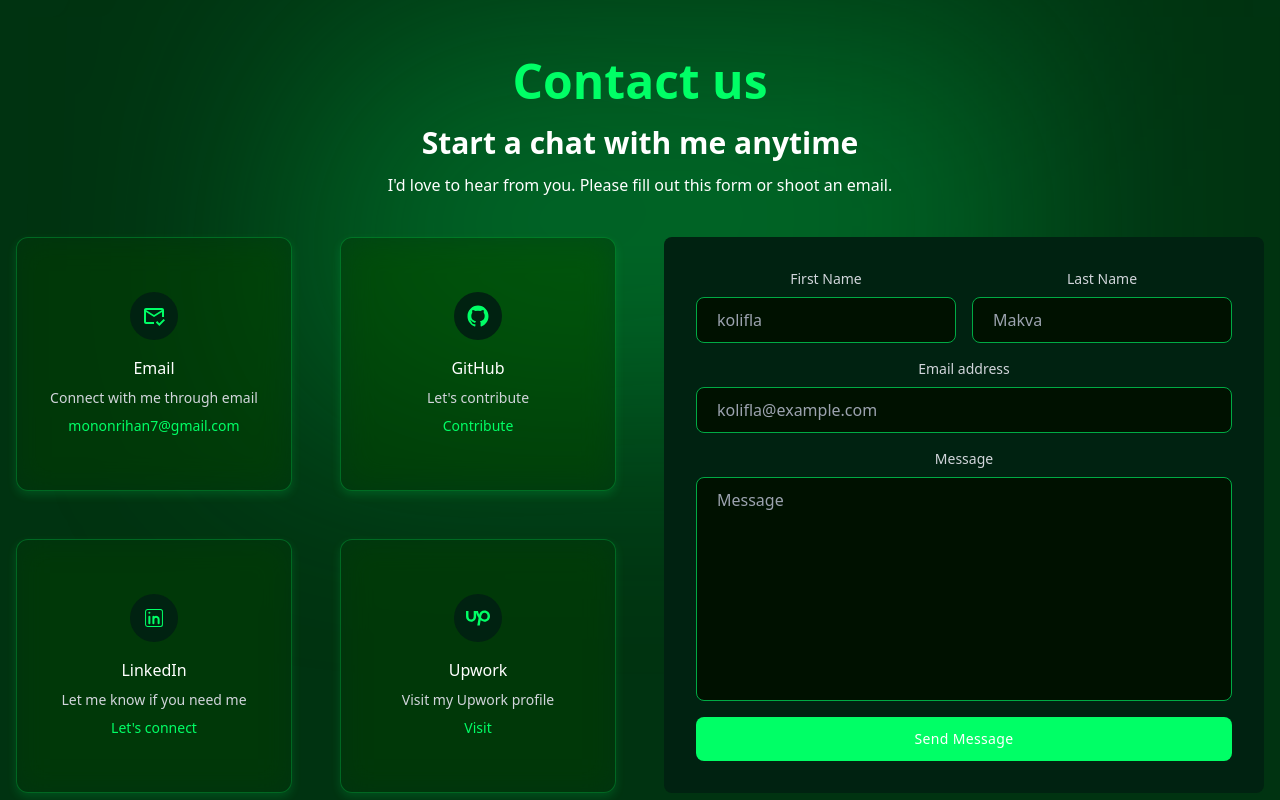
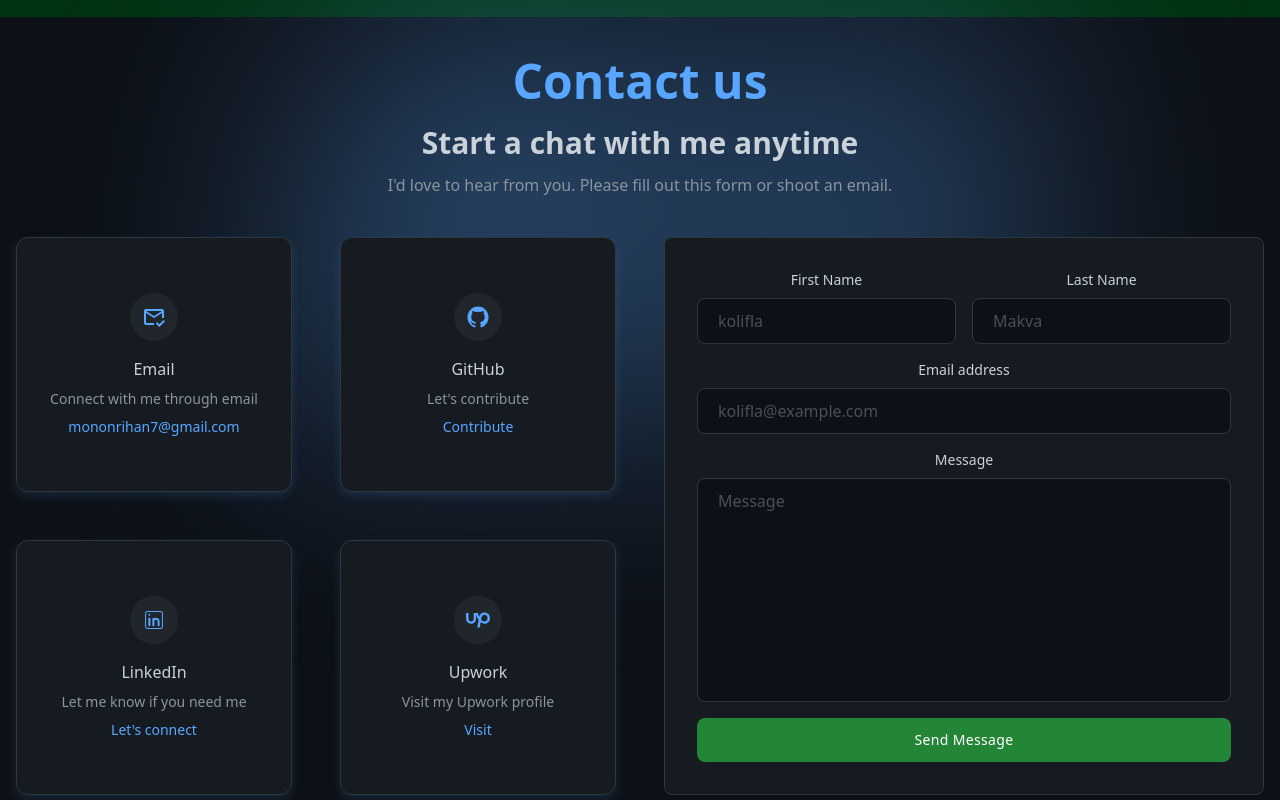
Before and after one commit to itzrihan/itsrihan.me, a React (Vite) app: page / in a window 1280 px wide. Shown: the part 1860-2660 px from the top of the page. Built offline with nearby package versions, Linux system fonts and the light colour scheme.

Commit message:
Update Contact.jsx

```diff
--- a/src/components/Contact.jsx
+++ b/src/components/Contact.jsx
@@ -22,7 +22,7 @@ function Contact() {
     const contactMethods = [
         {
             icon: (
-                <MdOutlineMarkEmailRead className='text-2xl text-[#00FF66]'/>
+                <MdOutlineMarkEmailRead className='text-2xl text-[#58a6ff]'/>
             ),
             title: 'Email',
             description: 'Connect with me through email',
@@ -31,7 +31,7 @@ function Contact() {
         },
         {
             icon: (
-                <IoLogoGithub className="text-2xl text-[#00FF66]" />
+                <IoLogoGithub className="text-2xl text-[#58a6ff]" />
             ),
             title: 'GitHub',
             description: 'Let\'s contribute',
@@ -39,7 +39,7 @@ function Contact() {
             link: 'https://github.com/itzrihan',
         },
         {
-            icon: <CiLinkedin className="text-2xl text-[#00FF66]" />,
+            icon: <CiLinkedin className="text-2xl text-[#58a6ff]" />,
             title: 'LinkedIn',
             description: 'Let me know if you need me',
             contact: 'Let\'s connect',
@@ -47,7 +47,7 @@ function Contact() {
         },
         {
             icon: (
-                <FaUpwork className="text-2xl text-[#00FF66]" />
+                <FaUpwork className="text-2xl text-[#58a6ff]" />
             ),
             title: 'Upwork',
             description: 'Visit my Upwork profile',
@@ -57,15 +57,15 @@ function Contact() {
     ];
 
     return (
-        <section id="contact" className="mt-[-5px] relative bg-[#003311] py-10">
-            <div className='absolute inset-0 blur-[118px] max-w-lg h-[800px] mx-auto sm:max-w-3xl sm:h-[400px] max-sm:hidden' style={{ background: "linear-gradient(106.89deg, rgba(0, 255, 102, 0.11) 15.73%, rgba(0, 170, 68, 0.41) 15.74%, rgba(0, 255, 102, 0.26) 56.49%, rgba(0, 170, 68, 0.4) 115.91%)" }}></div>
+        <section id="contact" className="mt-[-5px] relative bg-[#0d1117] py-10">
+            <div className='absolute inset-0 blur-[118px] max-w-lg h-[800px] mx-auto sm:max-w-3xl sm:h-[400px] max-sm:hidden' style={{ background: "linear-gradient(106.89deg, rgba(88, 166, 255, 0.11) 15.73%, rgba(88, 166, 255, 0.41) 15.74%, rgba(88, 166, 255, 0.26) 56.49%, rgba(88, 166, 255, 0.4) 115.91%)" }}></div>
             <div className="max-w-screen-xl mx-auto px-4 text-center container relative z-10">
                 <div>
-                    <h1 className="text-[#00FF66] text-5xl font-bold max-sm:text-3xl">Contact us</h1>
-                    <h1 className="mt-5 text-2xl font-semibold text-white md:text-3xl">
+                    <h1 className="text-[#58a6ff] text-5xl font-bold max-sm:text-3xl">Contact us</h1>
+                    <h1 className="mt-5 text-2xl font-semibold text-[#c9d1d9] md:text-3xl">
                     Start a chat with me anytime
                     </h1>
-                    <p className="mt-3 text-white">
+                    <p className="mt-3 text-[#8b949e]">
                         I&apos;d love to hear from you. Please fill out this form or shoot an email.
                     </p>
                 </div>
@@ -74,75 +74,86 @@ function Contact() {
                     <div className="grid grid-cols-1 gap-12 md:grid-cols-2 max-sm:gap-y-4">
                         {contactMethods.map((method, index) => (
                             <div key={index}
-                                className="rounded-2xl flex flex-col justify-center items-center p-2" style={{
-                                    backgroundColor: "rgba(0, 51, 17, 0.5)",
+                                className="rounded-2xl flex flex-col justify-center items-center p-2 hover:bg-[#161b22] transition-colors" style={{
+                                    backgroundColor: "#161b22",
                                     backdropFilter: "blur(16px) saturate(180%)",
                                     WebkitBackdropFilter: "blur(16px) saturate(180%)",
                                     borderRadius: "12px",
-                                    border: "1px solid rgba(0, 255, 102, 0.25)",
-                                    boxShadow: "rgba(0, 255, 102, 0.15) 0px 4px 10px",
+                                    border: "1px solid #30363d",
+                                    boxShadow: "0 4px 10px rgba(88, 166, 255, 0.15)",
                                 }}>
-                                <span className="inline-block p-3 text-[#00FF66] rounded-full bg-[#002211]">
+                                <span className="inline-block p-3 text-[#58a6ff] rounded-full bg-[#21262d]">
                                     {method.icon}
                                 </span>
-                                <h2 className="mt-4 text-base font-medium text-white">{method.title}</h2>
-                                <p className="mt-2 text-sm text-gray-300">{method.description}</p>
-                                <a href={method.link} target='_blank' rel="noopener noreferrer" className="mt-2 text-sm text-[#00FF66] hover:text-[#00AA44]">{method.contact}</a>
+                                <h2 className="mt-4 text-base font-medium text-[#c9d1d9]">{method.title}</h2>
+                                <p className="mt-2 text-sm text-[#8b949e]">{method.description}</p>
+                                <a href={method.link} target='_blank' rel="noopener noreferrer" className="mt-2 text-sm text-[#58a6ff] hover:text-[#79c0ff] transition-colors">{method.contact}</a>
                             </div>
                         ))}
                     </div>
-                    <div className="p-4 py-6 rounded-lg bg-[#002211] md:p-8 relative z-10">
+                    <div className="p-4 py-6 rounded-lg bg-[#161b22] border border-[#30363d] md:p-8 relative z-10">
                         <form ref={form} onSubmit={handleSubmit} className="z-20">
                             <div className="-mx-2 md:items-center md:flex">
                                 <div className="flex-1 px-2">
-                                    <label className="block mb-2 text-sm text-gray-300">First Name</label>
+                                    <label className="block mb-2 text-sm text-[#c9d1d9]">First Name</label>
                                     <input
                                         type="text"
                                         placeholder="kolifla"
                                         name="user_firstname"
                                         required
-                                        className="block w-full px-5 py-2.5 mt-2 border rounded-lg placeholder-gray-400 bg-[#001100] text-white border-[#00AA44] focus:border-[#00FF66] focus:ring-[#00FF66] focus:outline-none focus:ring focus:ring-opacity-40"
+                                        className="block w-full px-5 py-2.5 mt-2 border rounded-lg placeholder-[#484f58] bg-[#0d1117] text-[#c9d1d9] border-[#30363d] focus:border-[#58a6ff] focus:ring-[#58a6ff] focus:outline-none focus:ring focus:ring-opacity-40"
                                     />
                                 </div>
 
                                 <div className="flex-1 px-2 mt-4 md:mt-0">
-                                    <label className="block mb-2 text-sm text-gray-300">Last Name</label>
+                                    <label className="block mb-2 text-sm text-[#c9d1d9]">Last Name</label>
                                     <input
                                         type="text"
                                         placeholder="Makva"
                                         name="user_lastname"
                                         required
-                                        className="block w-full px-5 py-2.5 mt-2 border rounded-lg placeholder-gray-400 bg-[#001100] text-white border-[#00AA44] focus:border-[#00FF66] focus:ring-[#00FF66] focus:outline-none focus:ring focus:ring-opacity-40"
+                                        className="block w-full px-5 py-2.5 mt-2 border rounded-lg placeholder-[#484f58] bg-[#0d1117] text-[#c9d1d9] border-[#30363d] focus:border-[#58a6ff] focus:ring-[#58a6ff] focus:outline-none focus:ring focus:ring-opacity-40"
                                     />
                                 </div>
                             </div>
                             <div className="mt-4">
-                                <label className="block mb-2 text-sm text-gray-300">Email address</label>
+                                <label className="block mb-2 text-sm text-[#c9d1d9]">Email address</label>
                                 <input
                                     type="email"
                                     placeholder="kolifla@example.com"
                                     name="user_email"
                                     required
-                                    className="block w-full px-5 py-2.5 mt-2 border rounded-lg placeholder-gray-400 bg-[#001100] text-white border-[#00AA44] focus:border-[#00FF66] focus:ring-[#00FF66] focus:outline-none focus:ring focus:ring-opacity-40"
+                                    className="block w-full px-5 py-2.5 mt-2 border rounded-lg placeholder-[#484f58] bg-[#0d1117] text-[#c9d1d9] border-[#30363d] focus:border-[#58a6ff] focus:ring-[#58a6ff] focus:outline-none focus:ring focus:ring-opacity-40"
                                 />
                             </div>
                             <div className="w-full mt-4">
-                                <label className="block mb-2 text-sm text-gray-300">Message</label>
+                                <label className="block mb-2 text-sm text-[#c9d1d9]">Message</label>
                                 <textarea
                                     name="message"
                                     required
-                                    className="block resize-none w-full h-32 px-5 py-2.5 mt-2 border rounded-lg md:h-56 placeholder-gray-400 bg-[#001100] text-white border-[#00AA44] focus:border-[#00FF66] focus:ring-[#00FF66] focus:outline-none focus:ring focus:ring-opacity-40"
+                                    className="block resize-none w-full h-32 px-5 py-2.5 mt-2 border rounded-lg md:h-56 placeholder-[#484f58] bg-[#0d1117] text-[#c9d1d9] border-[#30363d] focus:border-[#58a6ff] focus:ring-[#58a6ff] focus:outline-none focus:ring focus:ring-opacity-40"
                                     placeholder="Message"
                                 ></textarea>
                             </div>
-                            <button className="w-full px-6 py-3 mt-4 text-sm font-medium tracking-wide text-white capitalize transition-colors duration-300 transform bg-[#00FF66] rounded-lg hover:bg-[#00AA44] focus:outline-none focus:ring focus:ring-[#00FF66] focus:ring-opacity-50">
+                            <button className="w-full px-6 py-3 mt-4 text-sm font-medium tracking-wide text-white capitalize transition-colors duration-300 transform bg-[#238636] rounded-lg hover:bg-[#2ea043] focus:outline-none focus:ring focus:ring-[#3fb950] focus:ring-opacity-50">
                                 Send message
                             </button>
                         </form>
                     </div>
                 </div>
             </div>
-            <ToastContainer />
+            <ToastContainer
+                position="top-right"
+                autoClose={5000}
+                hideProgressBar={false}
+                newestOnTop={false}
+                closeOnClick
+                rtl={false}
+                pauseOnFocusLoss
+                draggable
+                pauseOnHover
+                theme="dark"
+            />
         </section>
     );
 }
```
